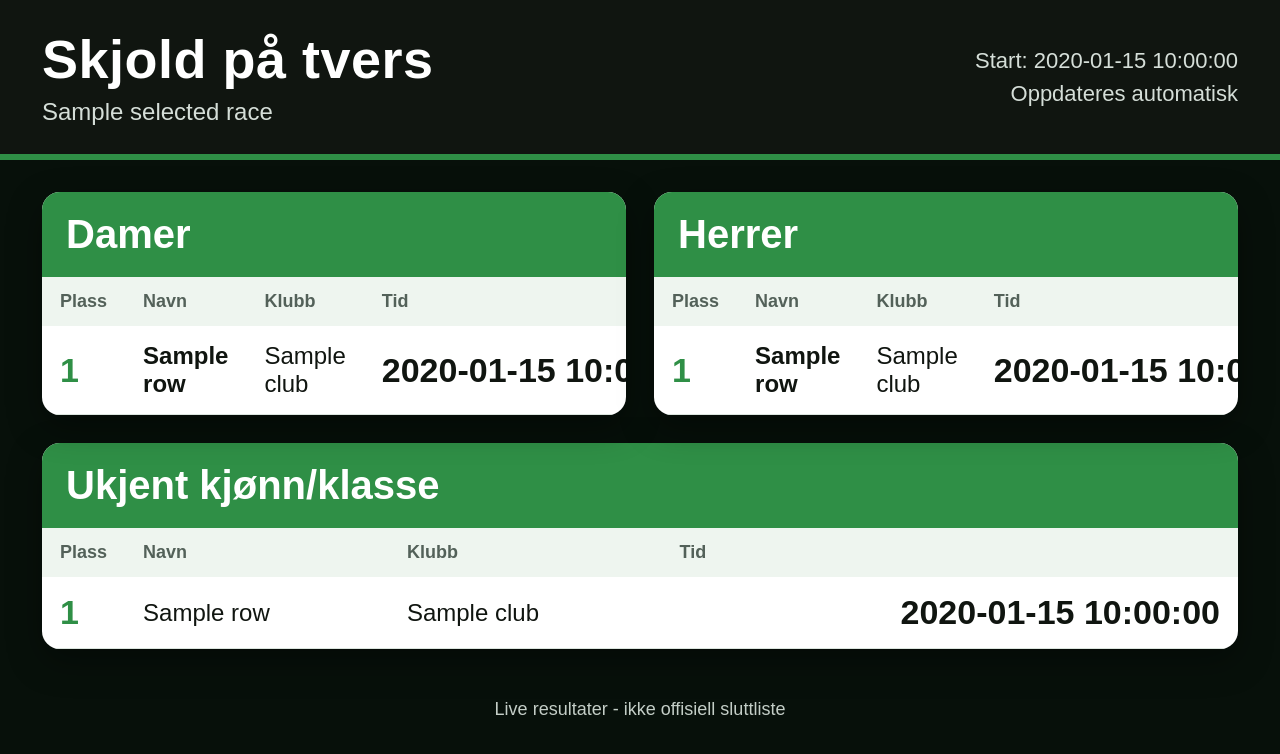
After one commit to danitoti/SkjoldPaTvers, a FastAPI app: template backend/app/templates/live.html in a window 1280 px wide. The commit adds this page. Shown: the top 754 px of the page. Run offline with FastAPI, Linux system fonts and the light colour scheme; the template is opened without the code that fills it: most values are stand-ins (such as "Sample title", 1, 10 or a date in 2020).

Commit message:
Add live results display

```diff
--- a/backend/app/main.py
+++ b/backend/app/main.py
@@ -6,6 +6,7 @@ from backend.app.api.athletes import router as athletes_router
 from backend.app.api.controls import router as controls_router
 from backend.app.api.events import router as events_router
 from backend.app.api.imports import router as imports_router
+from backend.app.api.live import router as live_router
 from backend.app.api.races import router as races_router
 
 app = FastAPI(title="Skjold på tvers")
@@ -18,6 +19,7 @@ app.include_router(events_router)
 app.include_router(imports_router)
 app.include_router(athletes_router)
 app.include_router(controls_router)
+app.include_router(live_router)
 
 
 @app.get("/")
--- /dev/null
+++ b/backend/app/static/live.css
@@ -0,0 +1,175 @@
+:root {
+    --bg: #07100a;
+    --panel: #ffffff;
+    --panel-soft: #eef5ef;
+    --text: #101510;
+    --muted: #536159;
+    --accent: #2f8f46;
+    --accent-light: #45b35f;
+    --warning: #b56a00;
+}
+
+* {
+    box-sizing: border-box;
+}
+
+body {
+    margin: 0;
+    background: var(--bg);
+    color: var(--text);
+    font-family: Arial, Helvetica, sans-serif;
+}
+
+.live-header {
+    min-height: 120px;
+    background: #101510;
+    color: #ffffff;
+    border-bottom: 6px solid var(--accent);
+    padding: 28px 42px;
+    display: flex;
+    justify-content: space-between;
+    align-items: center;
+}
+
+.live-header h1 {
+    margin: 0;
+    font-size: 54px;
+    letter-spacing: 0.5px;
+}
+
+.live-header p {
+    margin: 8px 0 0 0;
+    color: #d5ded8;
+    font-size: 24px;
+}
+
+.live-meta {
+    text-align: right;
+    color: #d5ded8;
+    font-size: 22px;
+    line-height: 1.5;
+}
+
+main {
+    padding: 32px 42px;
+}
+
+.race-select {
+    background: var(--panel);
+    border-radius: 16px;
+    padding: 18px;
+    margin-bottom: 24px;
+}
+
+.race-select label {
+    font-weight: bold;
+    margin-right: 12px;
+}
+
+.race-select select {
+    font-size: 20px;
+    padding: 8px;
+}
+
+.scoreboards {
+    display: grid;
+    grid-template-columns: 1fr 1fr;
+    gap: 28px;
+}
+
+.board {
+    background: var(--panel);
+    border-radius: 18px;
+    overflow: hidden;
+    box-shadow: 0 12px 34px rgba(0, 0, 0, 0.35);
+}
+
+.board h2 {
+    margin: 0;
+    padding: 20px 24px;
+    background: var(--accent);
+    color: white;
+    font-size: 40px;
+}
+
+table {
+    width: 100%;
+    border-collapse: collapse;
+}
+
+th {
+    background: var(--panel-soft);
+    color: var(--muted);
+    text-align: left;
+    font-size: 18px;
+    padding: 14px 18px;
+}
+
+td {
+    border-bottom: 1px solid #dbe5de;
+    padding: 16px 18px;
+    font-size: 24px;
+}
+
+tr:nth-child(even) td {
+    background: #f8faf8;
+}
+
+.rank {
+    width: 70px;
+    font-size: 34px;
+    font-weight: bold;
+    color: var(--accent);
+}
+
+.name {
+    font-weight: bold;
+}
+
+.time {
+    text-align: right;
+    white-space: nowrap;
+    font-size: 34px;
+    font-weight: bold;
+    font-variant-numeric: tabular-nums;
+}
+
+.warning {
+    display: block;
+    color: var(--warning);
+    font-size: 16px;
+    margin-top: 4px;
+}
+
+.empty {
+    font-size: 26px;
+    color: var(--muted);
+    padding: 28px;
+}
+
+.unknown-board {
+    margin-top: 28px;
+}
+
+footer {
+    color: #c4cec7;
+    text-align: center;
+    padding: 18px;
+    font-size: 18px;
+}
+
+@media (max-width: 1100px) {
+    .scoreboards {
+        grid-template-columns: 1fr;
+    }
+
+    .live-header {
+        flex-direction: column;
+        align-items: flex-start;
+        gap: 18px;
+    }
+
+    .live-meta {
+        text-align: left;
+    }
+}
--- a/backend/app/templates/admin.html
+++ b/backend/app/templates/admin.html
@@ -13,6 +13,7 @@
         </div>
         <nav>
             <a href="/admin">Admin</a>
+            <a href="/live">Live</a>
             <a href="/admin/results">Resultater</a>
             <a href="/admin/scans/manual">Skanning</a>
             <a href="/admin/emit-test">EMIT-test</a>
--- a/backend/app/templates/emit_test.html
+++ b/backend/app/templates/emit_test.html
@@ -13,6 +13,7 @@
         </div>
         <nav>
             <a href="/admin">Admin</a>
+            <a href="/live">Live</a>
             <a href="/admin/results">Resultater</a>
             <a href="/admin/scans/manual">Skanning</a>
             <a href="/admin/emit-test">EMIT-test</a>
--- /dev/null
+++ b/backend/app/templates/live.html
@@ -0,0 +1,147 @@
+<!doctype html>
+<html lang="no">
+<head>
+    <meta charset="utf-8">
+    <meta http-equiv="refresh" content="10">
+    <title>Skjold på tvers - Live</title>
+    <link rel="stylesheet" href="/static/live.css">
+</head>
+<body>
+    <header class="live-header">
+        <div>
+            <h1>Skjold på tvers</h1>
+            {% if selected_race %}
+                <p>{{ selected_race.name }}</p>
+            {% else %}
+                <p>Ingen løp valgt</p>
+            {% endif %}
+        </div>
+
+        <div class="live-meta">
+            {% if selected_race and selected_race.start_time %}
+                <div>Start: {{ selected_race.start_time }}</div>
+            {% endif %}
+            <div>Oppdateres automatisk</div>
+        </div>
+    </header>
+
+    <main>
+        {% if races|length > 1 %}
+            <section class="race-select">
+                <form method="get" action="/live">
+                    <label>Velg løp</label>
+                    <select name="race_id" onchange="this.form.submit()">
+                        {% for race in races %}
+                            <option value="{{ race.id }}"
+                                {% if selected_race and race.id == selected_race.id %}selected{% endif %}>
+                                {{ race.name }}
+                            </option>
+                        {% endfor %}
+                    </select>
+                </form>
+            </section>
+        {% endif %}
+
+        <section class="scoreboards">
+            <div class="board">
+                <h2>Damer</h2>
+
+                {% if women %}
+                    <table>
+                        <thead>
+                            <tr>
+                                <th>Plass</th>
+                                <th>Navn</th>
+                                <th>Klubb</th>
+                                <th>Tid</th>
+                            </tr>
+                        </thead>
+                        <tbody>
+                            {% for row in women %}
+                                <tr>
+                                    <td class="rank">{{ loop.index }}</td>
+                                    <td>
+                                        <span class="name">{{ row.name }}</span>
+                                        {% if row.missing_controls > 0 %}
+                                            <span class="warning">Mangler {{ row.missing_controls }}</span>
+                                        {% endif %}
+                                    </td>
+                                    <td>{{ row.club or "" }}</td>
+                                    <td class="time">{{ row.time }}</td>
+                                </tr>
+                            {% endfor %}
+                        </tbody>
+                    </table>
+                {% else %}
+                    <p class="empty">Ingen damer i mål ennå.</p>
+                {% endif %}
+            </div>
+
+            <div class="board">
+                <h2>Herrer</h2>
+
+                {% if men %}
+                    <table>
+                        <thead>
+                            <tr>
+                                <th>Plass</th>
+                                <th>Navn</th>
+                                <th>Klubb</th>
+                                <th>Tid</th>
+                            </tr>
+                        </thead>
+                        <tbody>
+                            {% for row in men %}
+                                <tr>
+                                    <td class="rank">{{ loop.index }}</td>
+                                    <td>
+                                        <span class="name">{{ row.name }}</span>
+                                        {% if row.missing_controls > 0 %}
+                                            <span class="warning">Mangler {{ row.missing_controls }}</span>
+                                        {% endif %}
+                                    </td>
+                                    <td>{{ row.club or "" }}</td>
+                                    <td class="time">{{ row.time }}</td>
+                                </tr>
+                            {% endfor %}
+                        </tbody>
+                    </table>
+                {% else %}
+                    <p class="empty">Ingen herrer i mål ennå.</p>
+                {% endif %}
+            </div>
+        </section>
+
+        {% if unknown %}
+            <section class="board unknown-board">
+                <h2>Ukjent kjønn/klasse</h2>
+
+                <table>
+                    <thead>
+                        <tr>
+                            <th>Plass</th>
+                            <th>Navn</th>
+                            <th>Klubb</th>
+                            <th>Tid</th>
+                        </tr>
+                    </thead>
+                    <tbody>
+                        {% for row in unknown %}
+                            <tr>
+                                <td class="rank">{{ loop.index }}</td>
+                                <td>{{ row.name }}</td>
+                                <td>{{ row.club or "" }}</td>
+                                <td class="time">{{ row.time }}</td>
+                            </tr>
+                        {% endfor %}
+                    </tbody>
+                </table>
+            </section>
+        {% endif %}
+    </main>
+
+    <footer>
+        Live resultater - ikke offisiell sluttliste
+    </footer>
+</body>
+</html>
--- a/backend/app/templates/manual_scan.html
+++ b/backend/app/templates/manual_scan.html
@@ -13,6 +13,7 @@
         </div>
         <nav>
             <a href="/admin">Admin</a>
+            <a href="/live">Live</a>
             <a href="/admin/results">Resultater</a>
             <a href="/admin/scans/manual">Skanning</a>
             <a href="/admin/emit-test">EMIT-test</a>
--- a/backend/app/templates/result_detail.html
+++ b/backend/app/templates/result_detail.html
@@ -13,6 +13,7 @@
         </div>
         <nav>
             <a href="/admin">Admin</a>
+            <a href="/live">Live</a>
             {% if race %}
                 <a href="/admin/results?race_id={{ race.id }}">Resultater</a>
             {% else %}
--- a/backend/app/templates/results.html
+++ b/backend/app/templates/results.html
@@ -13,6 +13,7 @@
         </div>
         <nav>
             <a href="/admin">Admin</a>
+            <a href="/live">Live</a>
             <a href="/admin/results">Resultater</a>
             <a href="/admin/scans/manual">Skanning</a>
             <a href="/admin/emit-test">EMIT-test</a>
```
Also changed, not shown: backend/app/api/live.py (added, +152 -0 lines).
